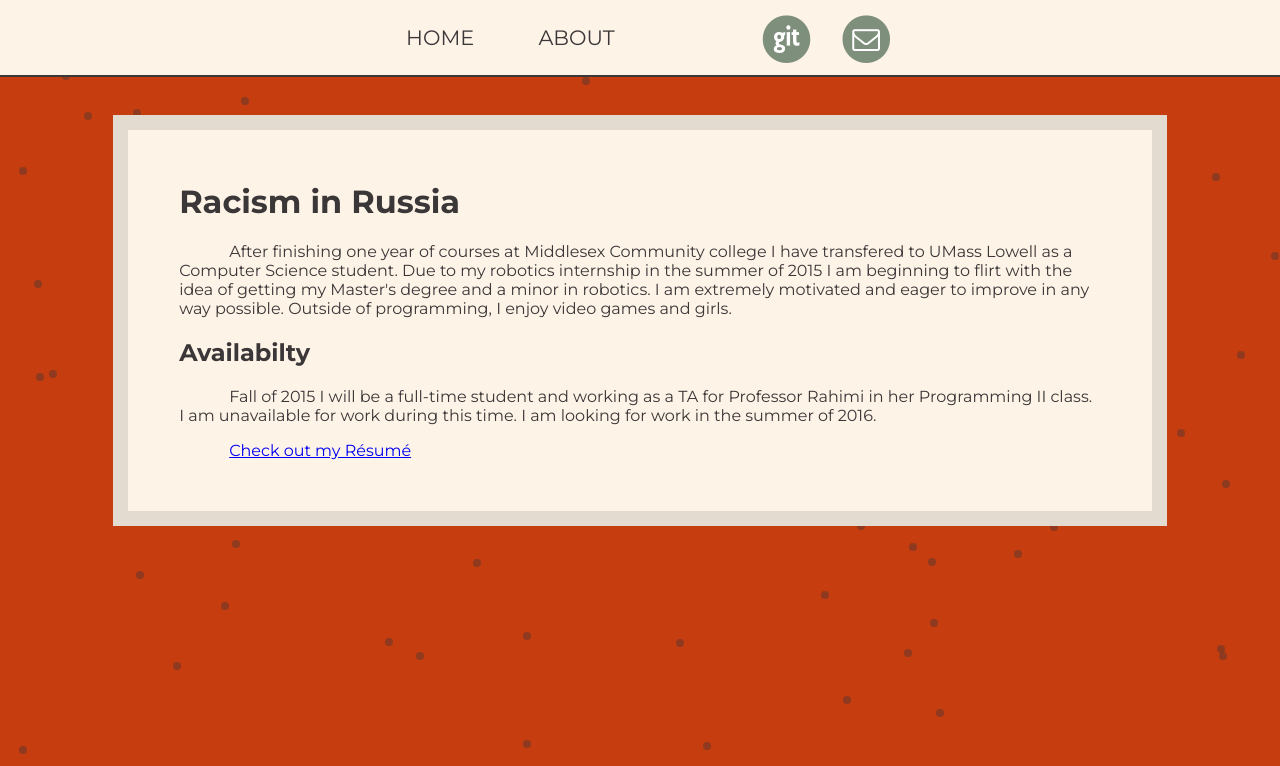
After one commit to idkm23/chrismunroe.pw, a PHP site: page /ethics.php in a window 1280 px wide. The commit adds this page. Shown: the top 766 px of the page. Run offline with PHP 8.4, Linux system fonts and the light colour scheme; some libraries are stand-ins or nearby versions.

Commit message:
made the radius constant, added hover transitions, and created the ethics assignment page

```diff
--- a/background.js
+++ b/background.js
@@ -1,14 +1,14 @@
-var BASE_SPEED = 6, MAX_SPEED = 40;
+var BASE_SPEED = 6, MAX_SPEED = 40, RADIUS = 8;
 var bckDiv = document.getElementById("main");
-var ball_count = 0, BALL_COUNT_MAX = 30;
+var ball_count = 0, BALL_COUNT_MAX = 100;
 
 function Ball() {
 	if(ball_count > BALL_COUNT_MAX)
 		return;
 
 	this.id = ball_count;
-	this.x = Math.random() * (bckDiv.offsetWidth - 100);
-	this.y = Math.random() * (bckDiv.offsetHeight - 100);
+	this.x = Math.random() * (bckDiv.offsetWidth - RADIUS);
+	this.y = Math.random() * (bckDiv.offsetHeight - RADIUS);
 	this.speed = BASE_SPEED;
 	this.theta = Math.random() * Math.PI * 2;
 	this.div = document.createElement("div" + ball_count++);
@@ -17,8 +17,8 @@ function Ball() {
 
 Ball.prototype.styleDiv = function() {
   	this.div.style.display = "none";
-	this.div.style.height = "100px";
-  	this.div.style.width = "100px";
+	this.div.style.height = RADIUS + "px";
+  	this.div.style.width = RADIUS + "px";
   	this.div.style.background = "#3B3738";
   	this.div.style.borderRadius = "50%";
   	this.div.style.position = "absolute";
@@ -32,7 +32,7 @@ Ball.prototype.styleDiv = function() {
 }
 
 function isObstructed(a, b) {
-  	return (a < 0 || a + 100 > bckDiv.offsetWidth || b < 0 || b + 100 > bckDiv.offsetHeight);
+  	return (a < 0 || a + RADIUS > bckDiv.offsetWidth || b < 0 || b + RADIUS > bckDiv.offsetHeight);
 }
 
 var step_x, step_y, xAndStep, yAndStep;
@@ -55,7 +55,7 @@ Ball.prototype.move = function() {
 	  		if(xAndStep < 0)
 	  			this.x = -xAndStep;
 	  		else
-	  			this.x = 2*(bckDiv.offsetWidth - 100) - xAndStep;
+	  			this.x = 2*(bckDiv.offsetWidth - RADIUS) - xAndStep;
 
     	}
 		if(isObstructed(this.x, yAndStep)) {
@@ -66,7 +66,7 @@ Ball.prototype.move = function() {
 			if(yAndStep < 0)
 				this.y = -yAndStep;
 			else
-				this.y = 2*(bckDiv.offsetHeight - 100) - yAndStep;
+				this.y = 2*(bckDiv.offsetHeight - RADIUS) - yAndStep;
 
 		}
 	}
--- a/css/main.php
+++ b/css/main.css
@@ -1,6 +1,3 @@
-<?php header("Content-type: text/css; charset: UTF-8"); ?>
-
-
 body {
 	font-family: 'Montserrat', sans-serif;
 }
@@ -46,18 +43,24 @@ INC/NAVBAR
 .menu a, .menu a:visited {
 	color: #7E8F7C;
 	text-decoration: none;
+    transition: color .15s ease-in-out;
+    -moz-transition: color .15s ease-in-out;
+    -webkit-transition: color .15s ease-in-out;
 }
 
 .menu a:hover {
 	color: #8F9F8D;
 }
 
+#mainButton li {
+	padding: 0 30px;
+    transition: background-color .15s ease-in-out;
+    -moz-transition: background-color .15s ease-in-out;
+    -webkit-transition: background-color .15s ease-in-out;
+}
+
 #mainButton li:hover {
 	background-color: #ECE2D6;
-}
-
-#mainButton li {
-	padding: 0 30px;
 }
 
 #smallButton li {
@@ -91,7 +94,7 @@ body {
 	text-align: center;
 }
 
-#abWrap {
+#abWrap, #etWrap {
     overflow: hidden;
 	display: inline-block;
     width: 60%;
@@ -116,13 +119,13 @@ body {
 
 }
 
-#abInWrap {
+#abInWrap, #etInWrap {
 	display: block;
     margin: 0 3%;
 	text-align: left;
 }
 
-#abInWrap p {
+#abInWrap p, #etInWrap {
 	margin: 5%;
 }
 
@@ -133,3 +136,15 @@ body {
 #abInWrap a:hover {
 	color: #8F9F8D;
 }
+
+/*##################
+ETHICS PROJECT
+##################*/
+
+#etWrap {
+	width: 80%;
+}
+
+#etWrap p {
+	text-indent: 50px;
+}
--- a/css/responsive.css
+++ b/css/responsive.css
@@ -15,11 +15,18 @@
 
 	#abWrap {
 		margin: 75px 20% 0 20%;
+	}
+
+	#etWrap {
+		margin-top: 75px;
+	}
+
+	#abInWrap {
 		text-align: center;
 	}
 
 	#welcome {
-		//top: 200px;
+		top: 200px;
 	}
 }
 
--- /dev/null
+++ b/ethics.php
@@ -0,0 +1,11 @@
+<?php include('inc/navBar.php'); ?>
+
+    <div id = "etWrap">
+    	<div id = "etInWrap">
+        	<h1>Racism in Russia</h2>
+            <p>After finishing one year of courses at Middlesex Community college I have transfered to UMass Lowell as a Computer Science student. Due to my robotics internship in the summer of 2015 I am beginning to flirt with the idea of getting my Master's degree and a minor in robotics. I am extremely motivated and eager to improve in any way possible. Outside of programming, I enjoy video games and girls.</p>
+    		<h2>Availabilty</h2>
+            <p>Fall of 2015 I will be a full-time student and working as a TA for Professor Rahimi in her Programming II class.  I am unavailable for work during this time. I am looking for work in the summer of 2016.</p>
+            <p><a href = "resume.pdf">Check out my Résumé</a></p>
+        </div>
+    </div>
--- a/inc/navBar.php
+++ b/inc/navBar.php
@@ -7,7 +7,7 @@
         <link rel= "icon" href= "res/slime.ico">
 		<link href='http://fonts.googleapis.com/css?family=Montserrat:400,700' rel='stylesheet' type='text/css'>
         <link rel="stylesheet" href="//maxcdn.bootstrapcdn.com/font-awesome/4.3.0/css/font-awesome.min.css">
-		<link rel = "stylesheet" href = "css/main.php">
+		<link rel = "stylesheet" href = "css/main.css">
         <link rel = "stylesheet" href = "css/responsive.css">
 	</head>
 
```
